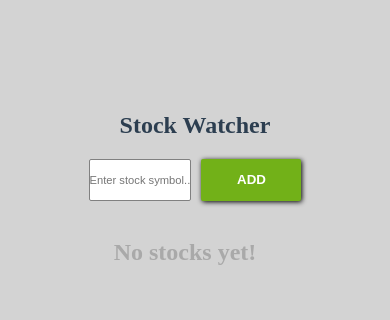
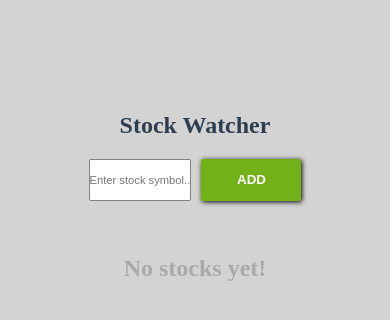
Before and after one commit to freakingjohnson/stock-watcher, a Vue app: page / in a window 390 px wide. Shown: the top 320 px of the page. Built offline with nearby package versions, Linux system fonts and the light colour scheme; a web font is replaced by a local one.

Commit message:
clean up some css/remove superfluous classes

```diff
--- a/src/components/StockWatcher.vue
+++ b/src/components/StockWatcher.vue
@@ -15,7 +15,7 @@
     </header>
     <br>
     <div class="list">
-      <ul v-bind:class="{single: stocks.length <= 1, mobile: w < 500}">
+      <ul v-bind:class="{single: stocks.length <= 1}">
         <h2 class="stock-placeholder" v-bind:class="{hide: stocks.length > 0}">No stocks yet!</h2>
         <li
           v-for="(stock, index) in stocks"
@@ -113,7 +113,7 @@ export default {
     deleteStock(i) {
       this.stocks.splice(i, 1);
       this.symbols.splice(i, 1);
-      this.message("Stock removed successfully", "darkgray")
+      this.message("Stock removed successfully", "darkgray");
     },
     message(str, color) {
       this.msg = str;
--- a/src/css/styles.css
+++ b/src/css/styles.css
@@ -4,8 +4,6 @@ ul {
     display: grid;
     grid-template-columns: auto auto;
     grid-gap: 10px;
-    align-items: center;
-    margin: auto;
 }
 
 button {
@@ -182,10 +180,6 @@ button:active {
     grid-template-columns: auto;
 }
 
-.mobile {
-    width: 90%;
-}
-
 .hide {
     display: none;
 }
@@ -226,7 +220,6 @@ input[type="range"]::-webkit-slider-runnable-track {
 @media screen and (max-width: 1025px) {
     ul {
         grid-template-columns: auto auto;
-        width: 90%;
     }
     .list {
         width: 90%;
@@ -237,10 +230,8 @@ input[type="range"]::-webkit-slider-runnable-track {
 @media screen and (max-width: 900px) {
     ul {
         grid-template-columns: auto auto;
-        width: 100%;
     }
     .list {
-        width: 100%;
         margin: auto;
     }
 }
@@ -248,14 +239,9 @@ input[type="range"]::-webkit-slider-runnable-track {
 @media screen and (max-width: 500px) {
     ul {
         grid-template-columns: auto;
-        width: 90%;
     }
     .list-group-item {
         height: 30px;
-    }
-    .list {
-        width: 100%;
-        margin-left: -10px;
     }
     .graph {
         display: none;
```
